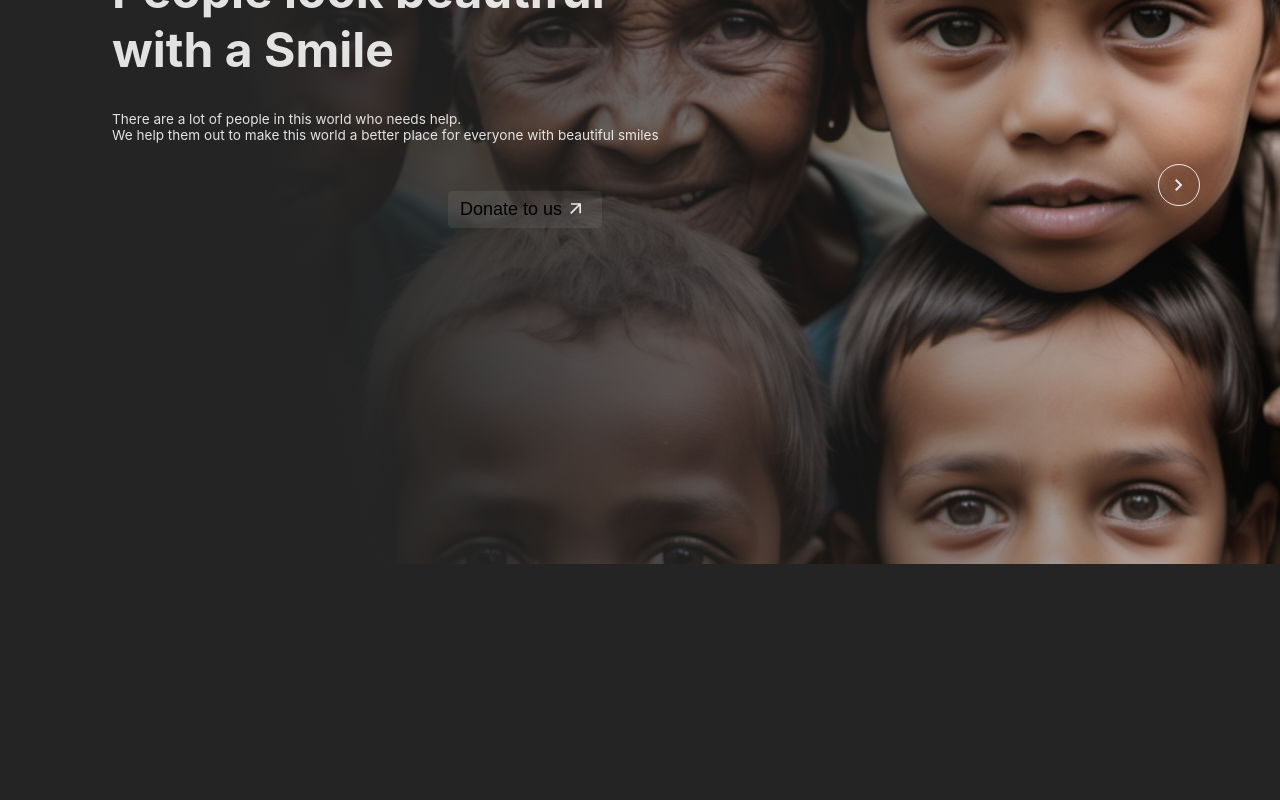
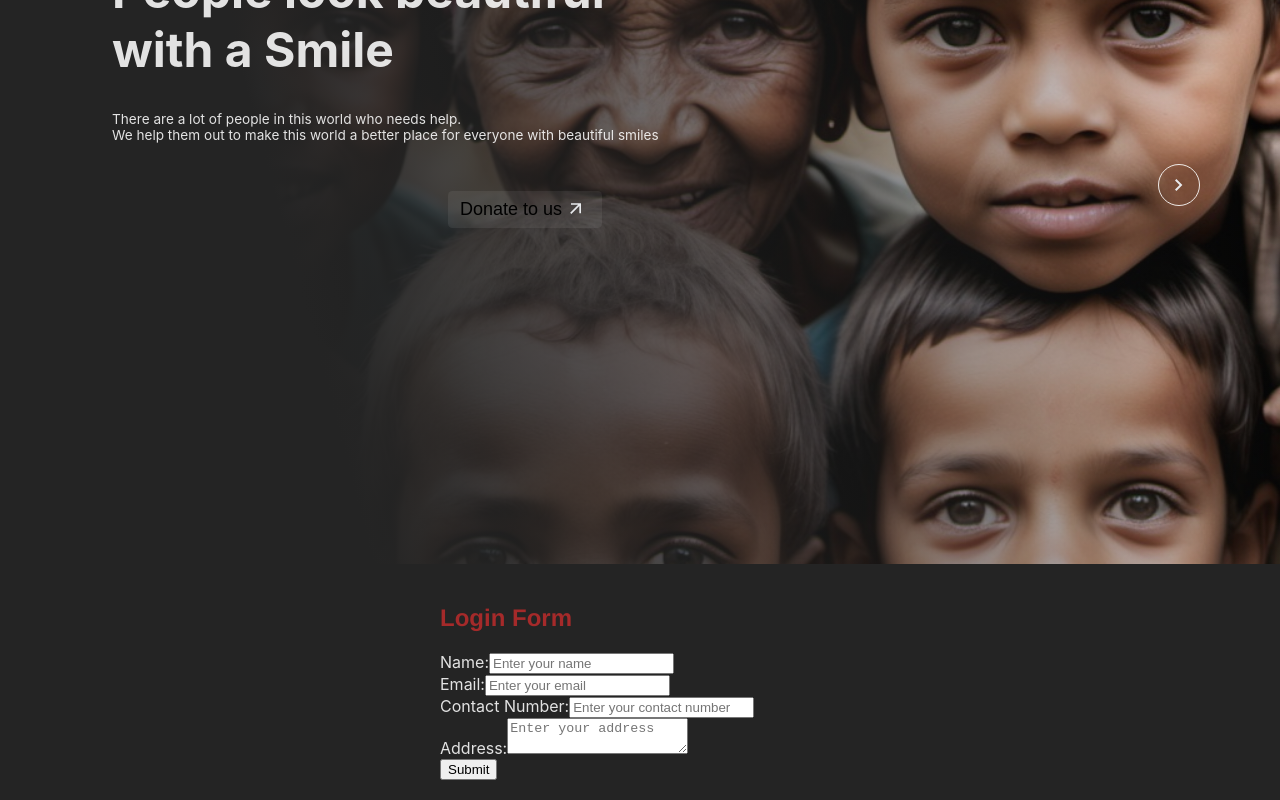
Before and after one commit to racha-coder/donation-website, a React (Vite) app: page / in a window 1280 px wide. Shown: the part 236-1036 px from the top of the page. Before the commit the page ends 800 px from the top, so only its background shows below. Built offline with nearby package versions, Linux system fonts and the light colour scheme.

Commit message:
create contact component

```diff
--- a/src/App.jsx
+++ b/src/App.jsx
@@ -1,11 +1,13 @@
 import React from 'react'
 import Hero from './components/Hero';
+import Contact from './components/Contact';
 
 const App = () => {
   return (
     <div>
       {/* Write your code here */}
       <Hero />
+      <Contact/>
     </div>
   )
 }
--- /dev/null
+++ b/src/CSS/contact.css
@@ -0,0 +1,4 @@
+h2{
+    color: brown;
+    font-family: 'Franklin Gothic Medium', 'Arial Narrow', Arial, sans-serif;
+}
--- /dev/null
+++ b/src/components/Contact.jsx
@@ -0,0 +1,120 @@
+import { useState } from 'react';
+import '../CSS/contact.css'
+
+function Contact() {
+    const [formData, setFormData] = useState({
+        name: '',
+        email: '',
+        contact: '',
+        address: ''
+    });
+
+    // State to handle errors
+    const [errors, setErrors] = useState({});
+
+    // Handle form input change
+    const handleChange = (e) => {
+        setFormData({
+            ...formData,
+            [e.target.name]: e.target.value
+        });
+    };
+
+    // Validate email format
+    const validateEmail = (email) => {
+        const re = /^[a-zA-Z0-9]+@[a-zA-Z0-9]+\.[A-Za-z]+$/;
+        return re.test(String(email).toLowerCase());
+    };
+
+    // Handle form submission
+    const handleSubmit = (e) => {
+        e.preventDefault();
+        let formErrors = {};
+
+        // Simple validation
+        if (!formData.name) formErrors.name = "Name is required";
+        if (!formData.email) {
+            formErrors.email = "Email is required";
+        } else if (!validateEmail(formData.email)) {
+            formErrors.email = "Invalid email format";
+        }
+        if (!formData.contact) formErrors.contact = "Contact number is required";
+        if (!formData.address) formErrors.address = "Address is required";
+
+        setErrors(formErrors);
+
+        // If no errors, log form data
+        if (Object.keys(formErrors).length === 0) {
+            console.log("Form Data Submitted:", formData);
+            alert("Form Submitted Successfully!");
+        }
+    };
+
+    return(
+        <>
+            <div style={{ maxWidth: "400px", margin: "auto", padding: "20px" }}>
+                <h2>Login Form</h2>
+                <form onSubmit={handleSubmit}>
+                    {/* Name Field */}
+                    <div>
+                        <label>Name:</label>
+                        <input
+                            type="text"
+                            name="name"
+                            value={formData.name}
+                            onChange={handleChange}
+                            placeholder="Enter your name"
+                        />
+                        {errors.name && <p style={{ color: "red" }}>{errors.name}</p>}
+                    </div>
+
+                    {/* Email Field */}
+                    <div>
+                        <label>Email:</label>
+                        <input
+                            type="email"
+                            name="email"
+                            value={formData.email}
+                            onChange={handleChange}
+                            placeholder="Enter your email"
+                        />
+                        {errors.email && <p style={{ color: "red" }}>{errors.email}</p>}
+                    </div>
+
+                    {/* Contact Field */}
+                    <div>
+                        <label>Contact Number:</label>
+                        <input
+                            type="tel"
+                            name="contact"
+                            value={formData.contact}
+                            onChange={handleChange}
+                            placeholder="Enter your contact number"
+                        />
+                        {errors.contact && <p style={{ color: "red" }}>{errors.contact}</p>}
+                    </div>
+
+                    {/* Address Field */}
+                    <div>
+                        <label>Address:</label>
+                        <textarea
+                            name="address"
+                            value={formData.address}
+                            onChange={handleChange}
+                            placeholder="Enter your address"
+                        />
+                        {errors.address && <p style={{ color: "red" }}>{errors.address}</p>}
+                    </div>
+
+                    {/* Submit Button */}
+                    <button type="submit">Submit</button>
+                </form>
+            </div>
+            <div>
+
+            </div>
+            </>
+    );
+}
+
+export default Contact;
```
